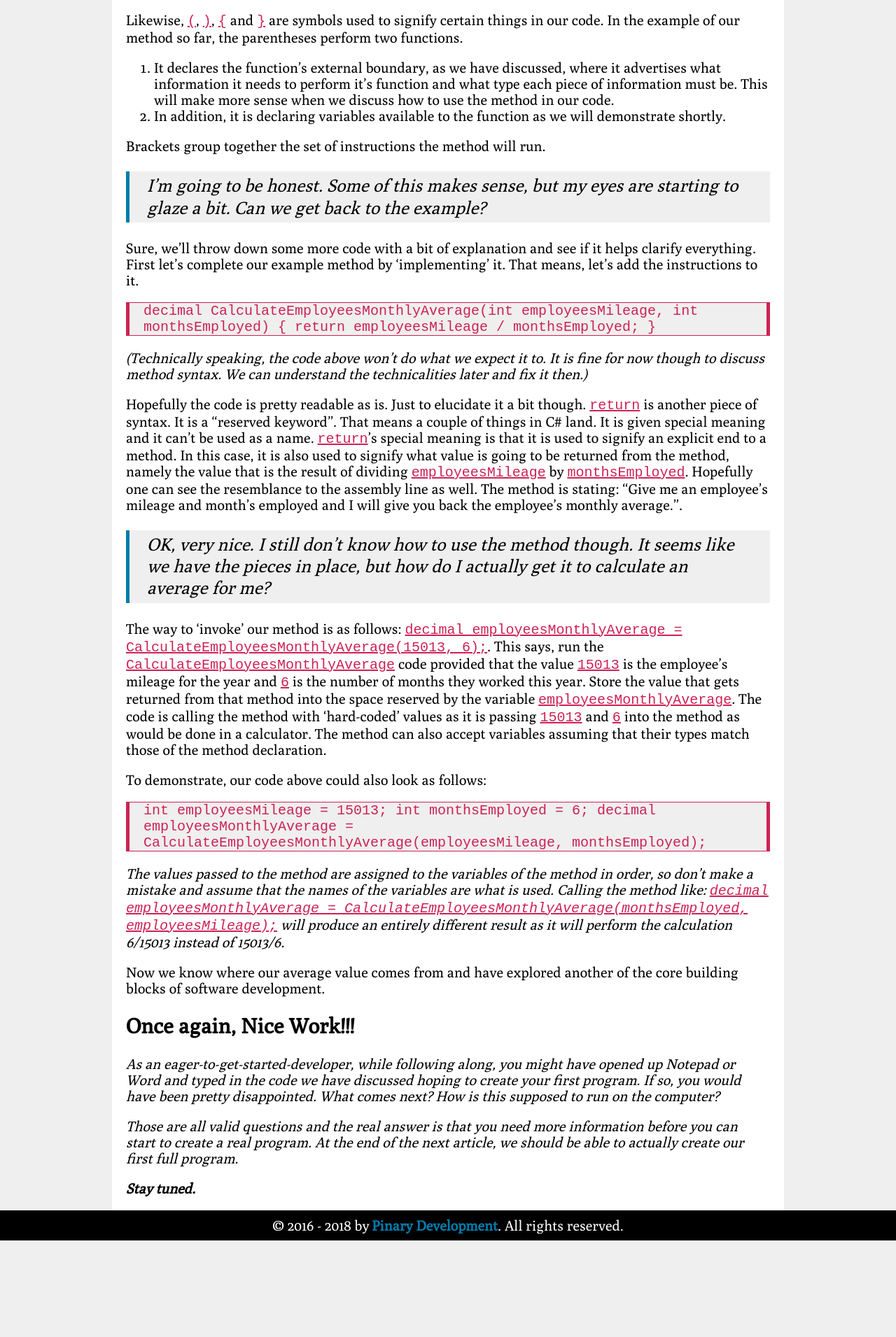
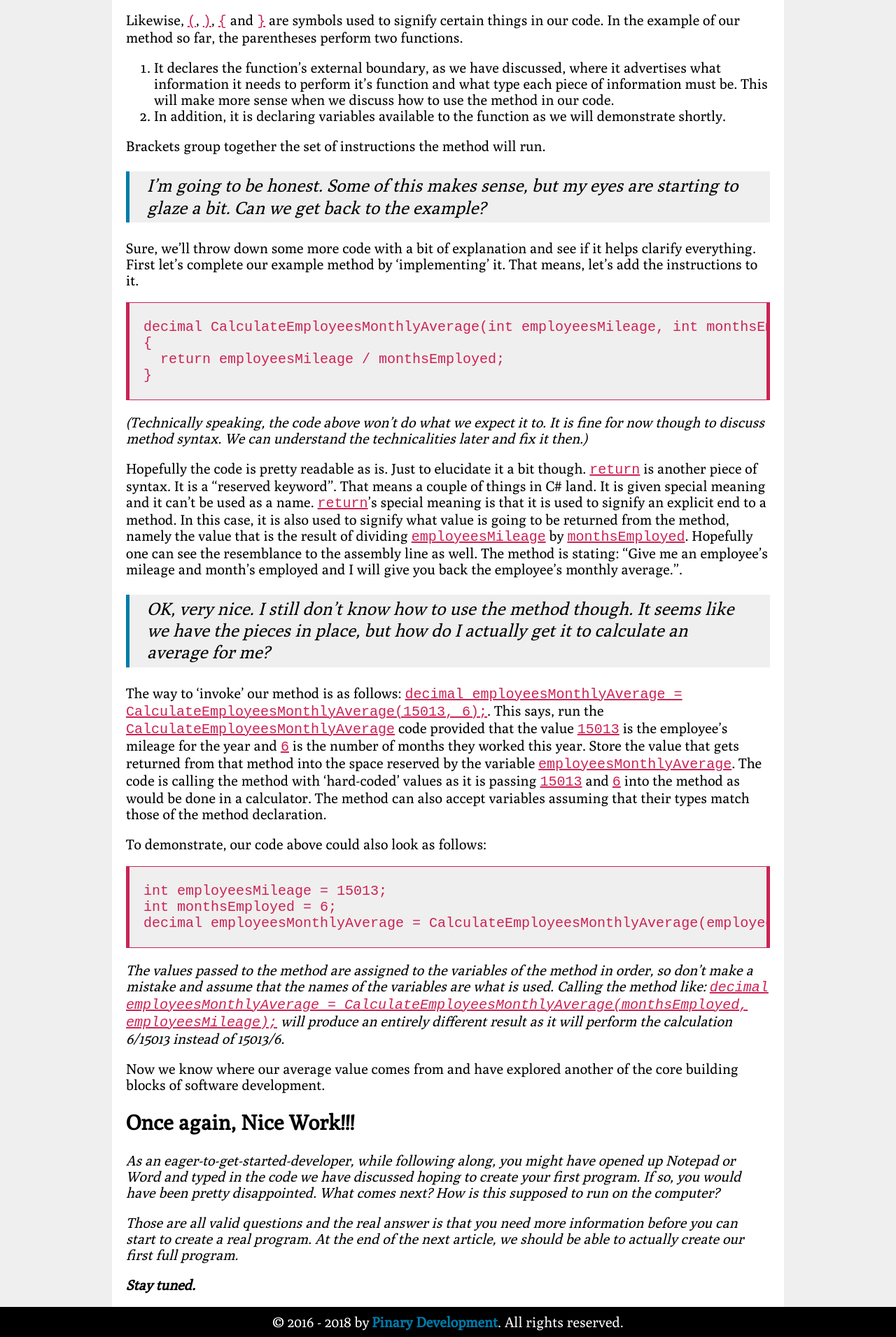
Before and after one commit to PinaryDevelopment/blog, a Jekyll site: the page built from _posts/byte-sized/c-sharp/2018-11-27-methods.md, in a window 1280 px wide. Shown: the part 2469-4380 px from the top of the page at 70% size. Built offline with Jekyll 4.4.1, drawn with Linux system fonts in a browser that asks for light colours; before the commit the page ends 4242 px from its top, so only the background shows below that.

Commit message:
code snippet styling fix

```diff
--- a/_sass/_post.scss
+++ b/_sass/_post.scss
@@ -50,8 +50,8 @@
     border-right: 5px solid #c25;
     border-top: 1px solid #c25;
     margin: 1em 0;
+    overflow-x: auto;
     padding: 0 1em;
-    white-space: normal;
     word-break: break-word;
   }
 
```
